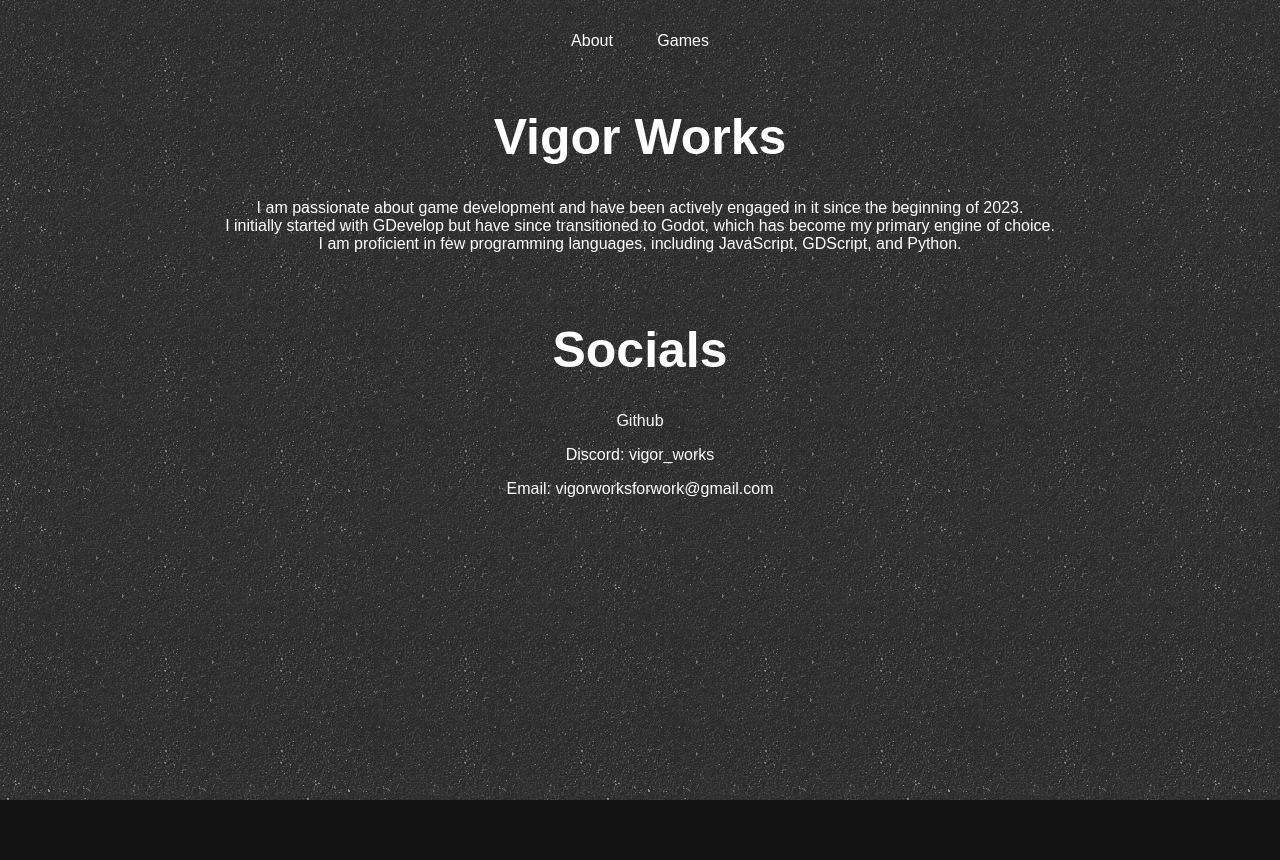
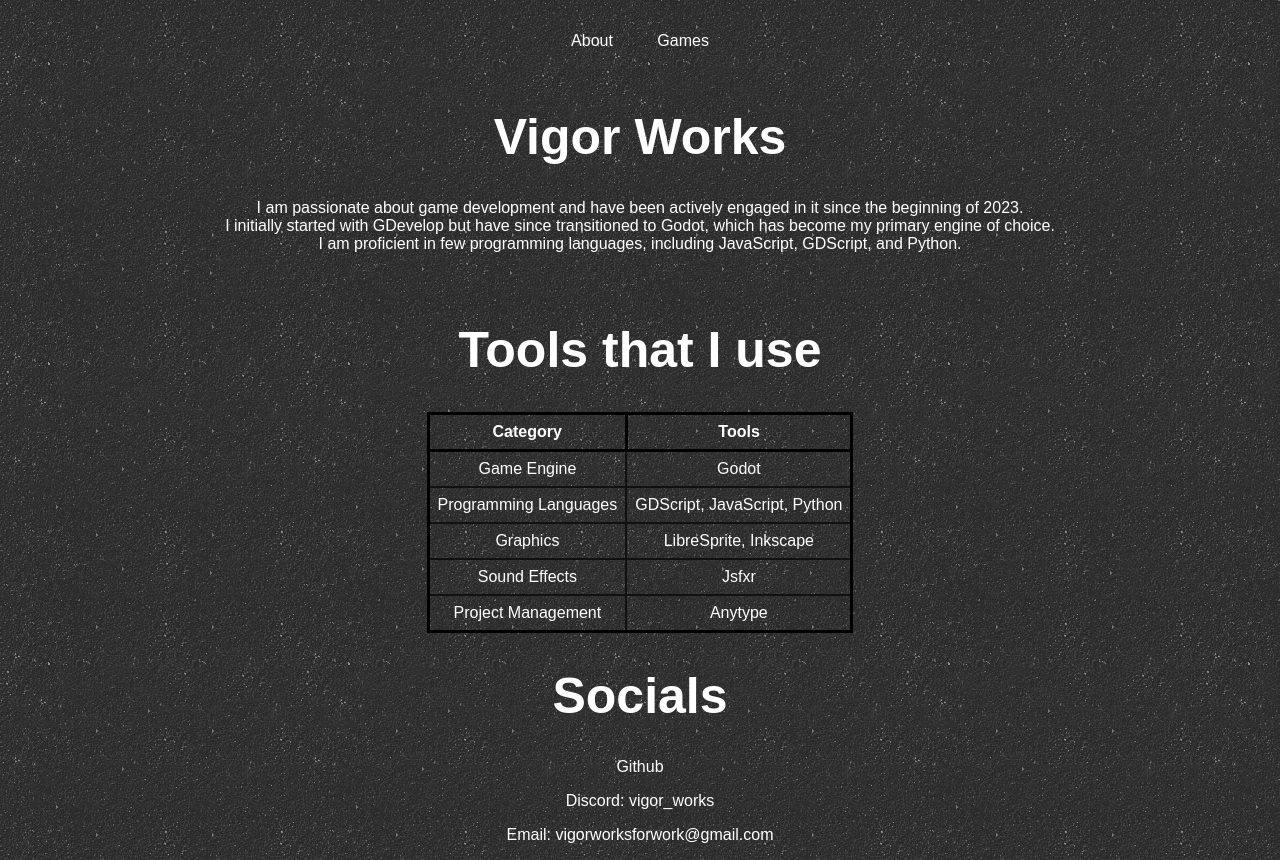
Before and after one commit to VigorWorks/Portfolio, a plain HTML site: page index.html in a window 1280 px wide. Before the commit the page ends 800 px from the top, so only its background shows below. Drawn offline with Linux system fonts and the light colour scheme; a web font is replaced by a local one.

Commit message:
Update index.html

```diff
--- a/index.html
+++ b/index.html
@@ -23,7 +23,35 @@
                  </p>
 
      </div>
-    <br>
+    <br>      <h1 class="heading">Tools that I use</h1>
+          <div class="tools" style="display: flex; justify-content: center;">
+               <table style="margin: 0 auto; text-align: center; border-collapse: collapse; border: 3px solid #000;">
+                    <tr>
+                         <th style="border: 3px solid #000; padding: 8px;">Category</th>
+                         <th style="border: 3px solid #000; padding: 8px;">Tools</th>
+                    </tr>
+                    <tr>
+                         <td style="border: 2px solid #111; padding: 8px;">Game Engine</td>
+                         <td style="border: 2px solid #111; padding: 8px;">Godot</td>
+                    </tr>
+                    <tr>
+                         <td style="border: 2px solid #111; padding: 8px;">Programming Languages</td>
+                         <td style="border: 2px solid #111; padding: 8px;">GDScript, JavaScript, Python</td>
+                    </tr>
+                    <tr>
+                         <td style="border: 2px solid #111; padding: 8px;">Graphics</td>
+                         <td style="border: 2px solid #111; padding: 8px;">LibreSprite, Inkscape</td>
+                    </tr>
+                    <tr>
+                         <td style="border: 2px solid #111; padding: 8px;">Sound Effects</td>
+                         <td style="border: 2px solid #111; padding: 8px;">Jsfxr</td>
+                    </tr>
+                    <tr>
+                         <td style="border: 2px solid #111; padding: 8px;">Project Management</td>
+                         <td style="border: 2px solid #111; padding: 8px;">Anytype</td>
+                    </tr>
+               </table>
+          </div>
 
                <h1 class="heading" id="socials">Socials</h1>
                <div class="socialsList">
```
